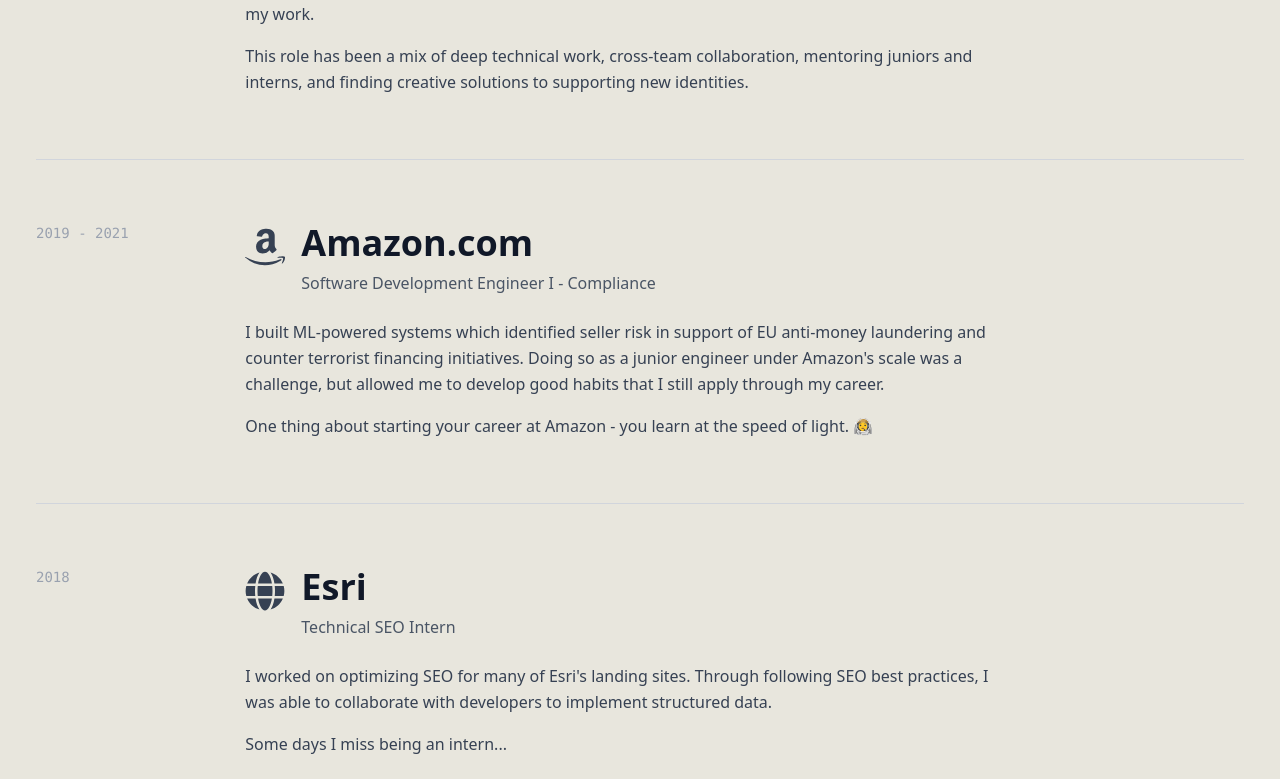
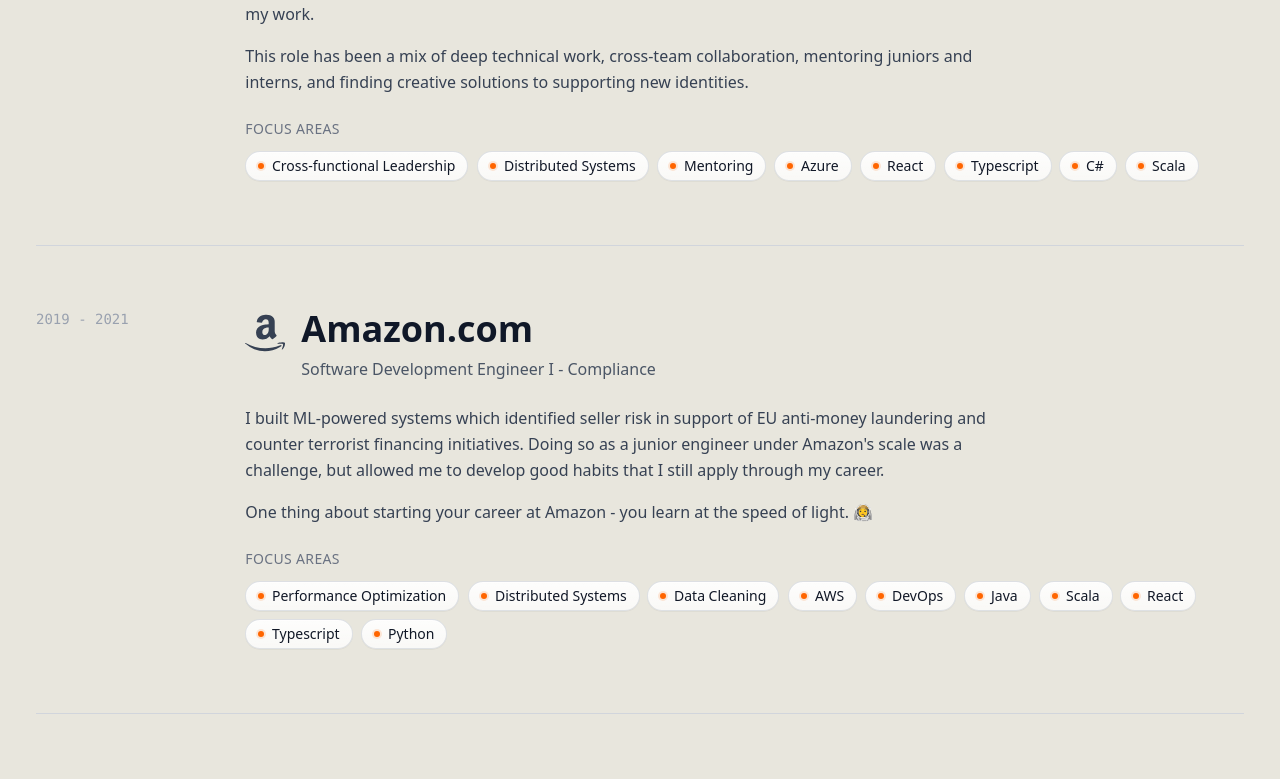
Before and after one commit to pattynextdoor/me, a Next.js app: page / in a window 1280 px wide. Shown: the part 2262-3041 px from the top of the page. Built offline with nearby package versions, Linux system fonts and the light colour scheme.

Commit message:
Add Focus Areas with stylized chips to Experience, update README

```diff
--- a/app/globals.css
+++ b/app/globals.css
@@ -39,6 +39,64 @@
   }
 }
 
+@layer components {
+  /* Focus chip styling */
+  .chip {
+    position: relative;
+    display: inline-flex;
+    align-items: center;
+    border-radius: 9999px;
+    padding: 0.25rem 0.75rem; /* py-1 px-3 */
+    font-size: 0.875rem; /* text-sm */
+    line-height: 1.25rem;
+    color: rgb(17 24 39); /* gray-900 */
+    background: linear-gradient(to bottom, rgb(255 255 255 / 0.92), rgb(255 255 255 / 0.74));
+    border: 1px solid rgb(209 213 219 / 0.7); /* gray-300/70 */
+    box-shadow:
+      inset 0 1px 0 rgba(255,255,255,0.6),
+      0 1px 0 rgba(0,0,0,0.04);
+    backdrop-filter: blur(2px);
+    transition: transform 150ms ease, box-shadow 150ms ease, border-color 150ms ease;
+    will-change: transform;
+  }
+  .chip:hover {
+    transform: translateY(-2px);
+    box-shadow:
+      inset 0 1px 0 rgba(255,255,255,0.6),
+      0 6px 14px rgba(0,0,0,0.08);
+    border-color: color-mix(in oklch, var(--color-accent), white 70%);
+  }
+  /* Accent glow ring using ::after */
+  .chip::after {
+    content: "";
+    position: absolute;
+    inset: -2px;
+    border-radius: 9999px;
+    background:
+      conic-gradient(from 180deg,
+        color-mix(in oklch, var(--color-accent), transparent 70%) 0deg,
+        transparent 120deg,
+        color-mix(in oklch, var(--color-secondary), transparent 70%) 240deg,
+        transparent 360deg);
+    filter: blur(6px);
+    opacity: 0;
+    transition: opacity 200ms ease;
+    pointer-events: none;
+  }
+  .chip:hover::after { opacity: 0.6; }
+
+
+  .chip-dot {
+    width: 0.375rem; /* 1.5 */
+    height: 0.375rem;
+    border-radius: 9999px;
+    background: var(--color-accent);
+    box-shadow: 0 0 0 2px color-mix(in oklch, var(--color-accent), transparent 85%);
+    margin-right: 0.5rem; /* mr-2 */
+    flex: none;
+  }
+}
+
 /* Custom scrollbar */
 ::-webkit-scrollbar {
   width: 8px;
--- a/components/Experience.tsx
+++ b/components/Experience.tsx
@@ -12,6 +12,7 @@
   company: string;
   role: string;
   description: string[];
+  focusAreas: string[];
   icon: JSX.Element;
 }
 
@@ -79,6 +80,35 @@
                 </motion.p>
               ))}
             </div>
+
+            {/* Focus Areas */}
+            <motion.div
+              className="mt-6"
+              initial={{ opacity: 0, y: 10 }}
+              animate={itemInView ? { opacity: 1, y: 0 } : { opacity: 0, y: 10 }}
+              transition={{ duration: 0.5, delay: 0.4 }}
+            >
+              <div className="text-sm font-medium text-gray-500 mb-3 uppercase tracking-wide">
+                Focus Areas
+              </div>
+              <div className="flex flex-wrap gap-2">
+                {exp.focusAreas.map((area, aIndex) => (
+                  <motion.span
+                    key={area}
+                    className="chip"
+                    initial={{ opacity: 0, y: 6 }}
+                    whileHover={{ scale: 1.03 }}
+                    whileTap={{ scale: 0.98 }}
+                    animate={itemInView ? { opacity: 1, y: 0 } : { opacity: 0, y: 6 }}
+                    transition={{ duration: 0.35, delay: 0.45 + aIndex * 0.05 }}
+                    aria-label={`Focus area: ${area}`}
+                  >
+                    <span className="chip-dot" />
+                    {area}
+                  </motion.span>
+                ))}
+              </div>
+            </motion.div>
           </motion.div>
         </div>
       </div>
@@ -95,6 +125,16 @@
       "I've been building premium features across the stack to support Entra ID Admins with keeping their organizations secure. Identity Governance is the framework for managing and securing identities (whether user, app or agent) and their access to resources. My extended tenure in Identity has allowed me to form deep understandings of our Governance products and exercise my opinionated views in my work.",
       "This role has been a mix of deep technical work, cross-team collaboration, mentoring juniors and interns, and finding creative solutions to supporting new identities. "
     ],
+    focusAreas: [
+      "Cross-functional Leadership",
+      "Distributed Systems",
+      "Mentoring",
+      "Azure",
+      "React",
+      "Typescript",
+      "C#",
+      "Scala"
+    ],
     icon: <VscAzure size={40} />,
   },
   {
@@ -105,6 +145,18 @@
       "I built ML-powered systems which identified seller risk in support of EU anti-money laundering and counter terrorist financing initiatives. Doing so as a junior engineer under Amazon's scale was a challenge, but allowed me to develop good habits that I still apply through my career.",
       "One thing about starting your career at Amazon - you learn at the speed of light. 🧑‍🚀"
     ],
+    focusAreas: [
+      "Performance Optimization",
+      "Distributed Systems",
+      "Data Cleaning",
+      "AWS",
+      "DevOps",
+      "Java",
+      "Scala",
+      "React",
+      "Typescript",
+      "Python"
+    ],
     icon: <SiAmazon size={40} />,
   },
   {
@@ -113,7 +165,12 @@
     role: "Technical SEO Intern",
     description: [
       "I worked on optimizing SEO for many of Esri's landing sites. Through following SEO best practices, I was able to collaborate with developers to implement structured data.",
-      "Some days I miss being an intern..."
+      "This was a fun opportunity to dip my toes into working in an office for the first time."
+    ],
+    focusAreas: [
+      "Technical SEO",
+      "Structured Data",
+      "Eating snacks"
     ],
     icon: <FaGlobe size={40} />,
   },
```
Also changed, not shown: 2 other files (tests, documents, lock files or other folders).
